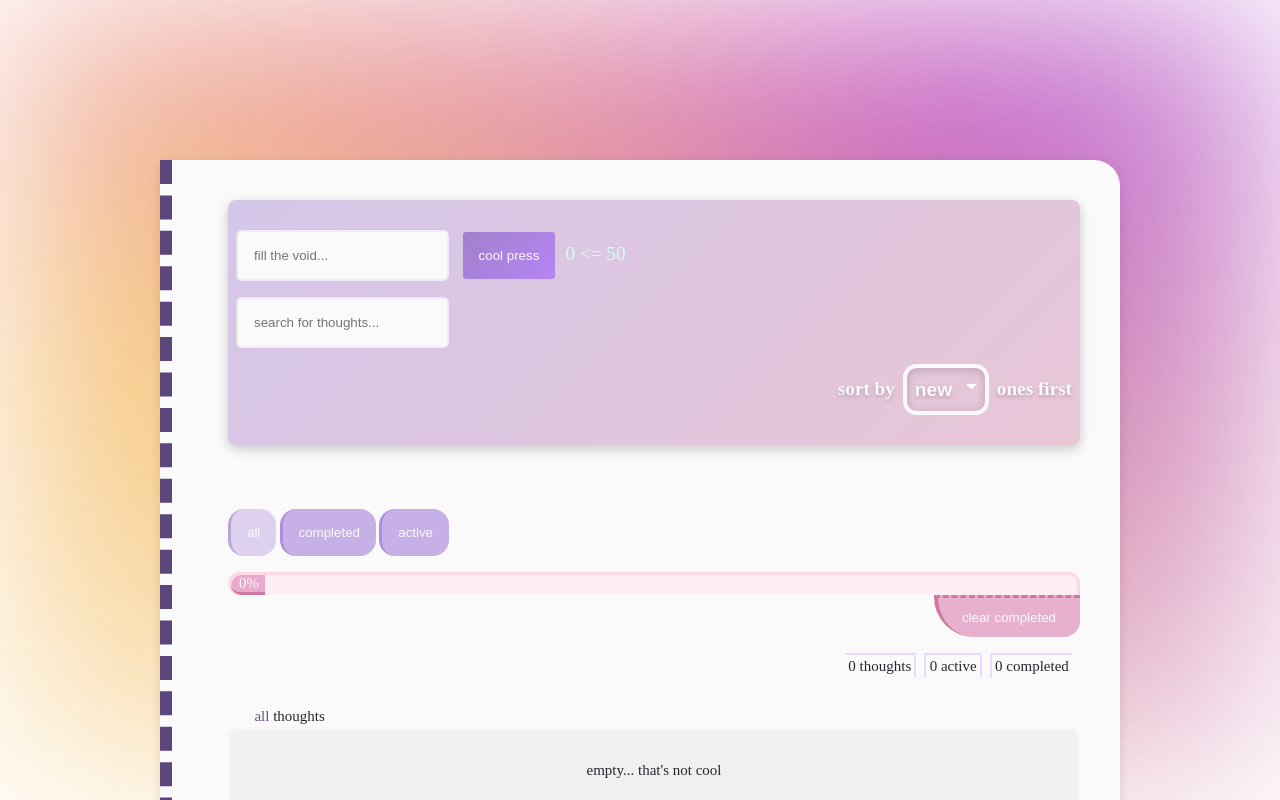
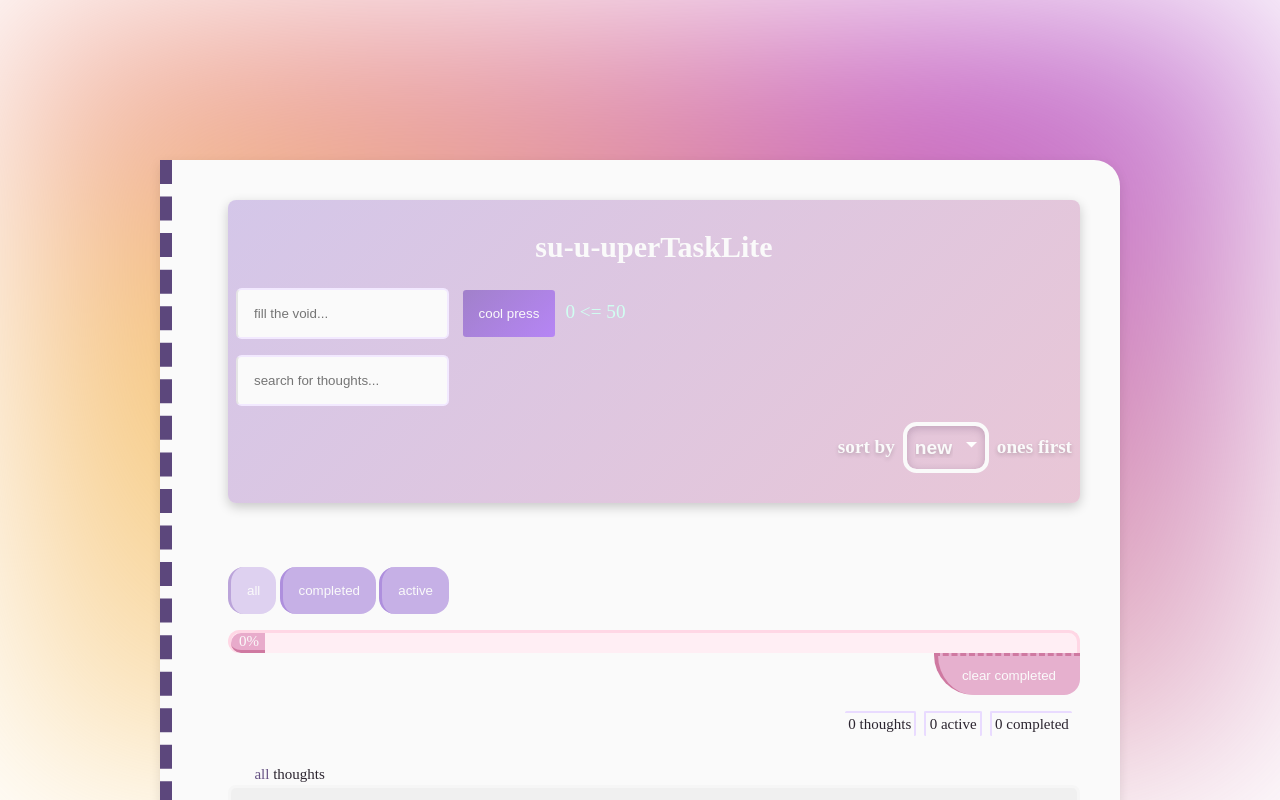
Before and after one commit to Olya-Hello/superTaskLite, a React (Vite) app: page / in a window 1280 px wide. Shown: the top 800 px of the page. Built offline with nearby package versions, Linux system fonts and the light colour scheme.

Commit message:
meow, final!

```diff
--- a/src/pages/tasks-page.tsx
+++ b/src/pages/tasks-page.tsx
@@ -37,9 +37,8 @@ const Wrapper = styled.div`
 `;
 
 const InputAndChoiceDateSortContainer = styled.div`
-  gap: 8px;
+  background: linear-gradient(135deg, rgba(155, 121, 207, 0.4) 0%, rgba(207, 121, 161, 0.4) 100%);
   padding: ${p => p.theme.spacing(3.7)} ${p => p.theme.spacing(1)};
-  background: linear-gradient(135deg, rgba(155, 121, 207, 0.4) 0%, rgba(207, 121, 161, 0.4) 100%);
   border-radius: ${p => p.theme.spacing(1)};
   box-shadow: 0 4px 12px rgba(0,0,0,0.2);
   margin-bottom: ${p => p.theme.spacing(7)};
@@ -48,6 +47,16 @@ const InputAndChoiceDateSortContainer = styled.div`
 const ChoiceDateSortContainer = styled.div`
   display: flex;
   justify-content: flex-end;
+`;
+
+const SuperTaskLiteContainer = styled.div`
+  display: flex;
+  justify-content: center;
+`;
+
+const SuperTaskLite = styled.h1`
+  color: ${p => p.theme.colors.surface};
+  margin-bottom: ${p => p.theme.spacing(3)};
 `;
 
 export function TasksPage() {
@@ -149,6 +158,9 @@ export function TasksPage() {
     <Wrapper>
       <div>
         <InputAndChoiceDateSortContainer>
+        <SuperTaskLiteContainer>
+        <SuperTaskLite>su-u-uperTaskLite</SuperTaskLite>
+        </SuperTaskLiteContainer>
         <StyledInput
           value={task}
           onChange={e => setTask(e.target.value)}
```
